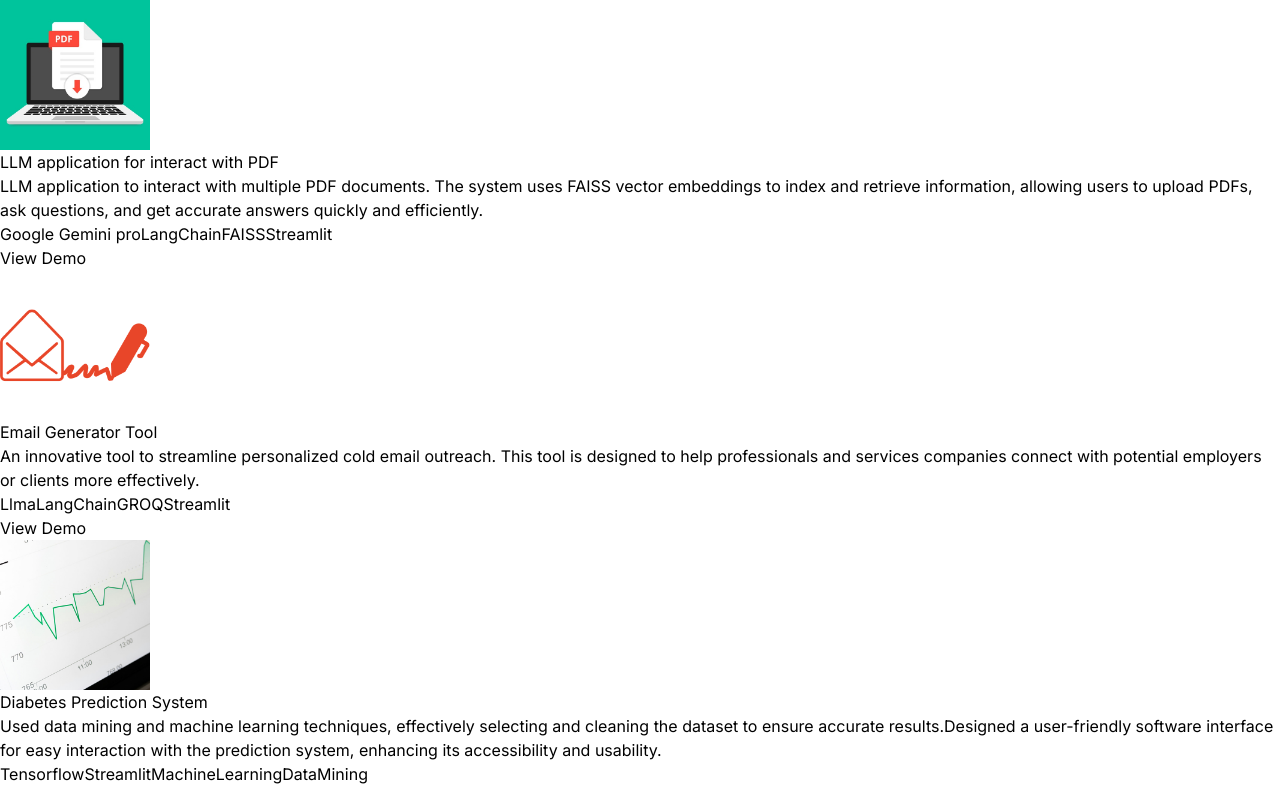
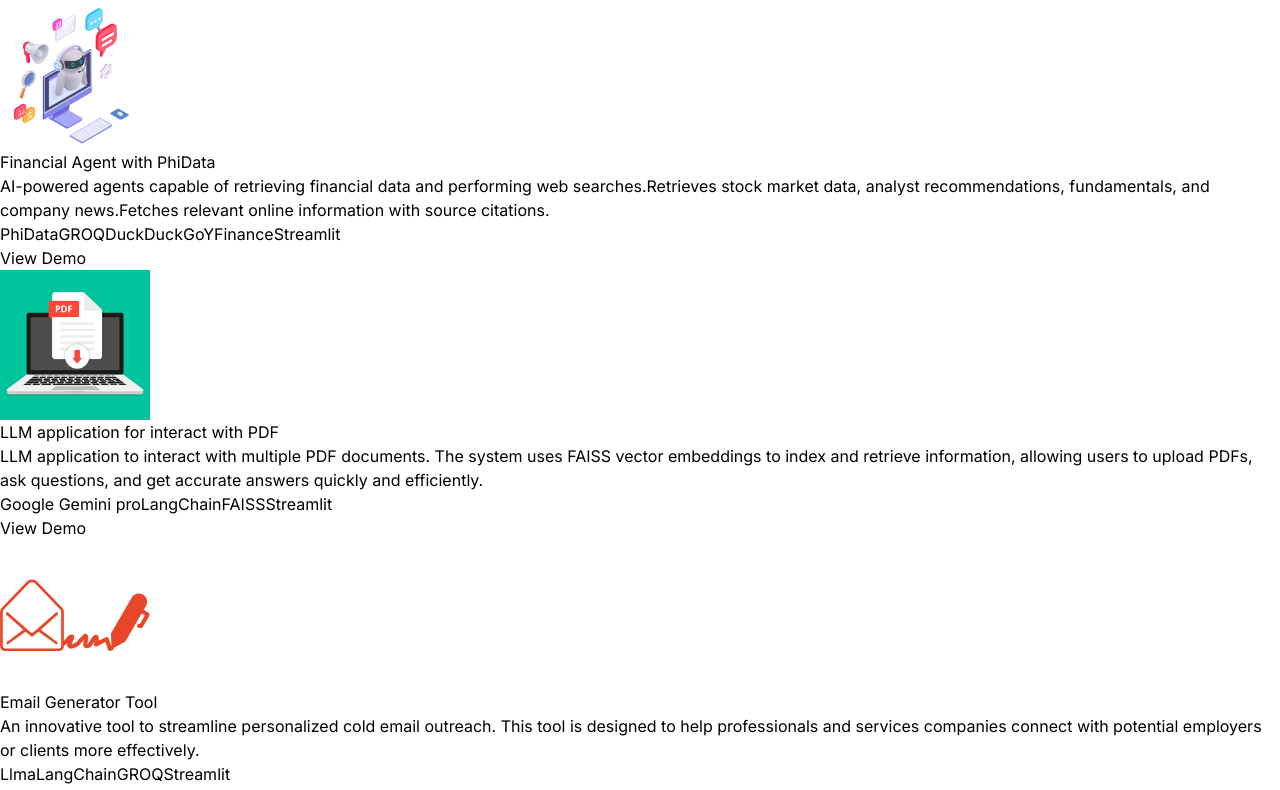
Before and after one commit to Dulara2001/Portfolio, a React (Vite) app: page / in a window 1280 px wide. Shown: the part 2166-2956 px from the top of the page. Built offline with nearby package versions, Linux system fonts and the light colour scheme.

Commit message:
update project

```diff
--- a/src/constants/index.js
+++ b/src/constants/index.js
@@ -6,6 +6,7 @@
 import project6 from "../assets/projects/project-6.jpeg";
 import project7 from "../assets/projects/project-7.png";
 import project8 from "../assets/projects/project-8.jpg";
+import project9 from "../assets/projects/project-9.png";
 import Certificate1 from "../assets/certificates/certificate1.jpg";
 import Certificate2 from "../assets/certificates/certificate2.jpg";
 
@@ -47,6 +48,14 @@
 
 
 export const PROJECTS = [
+  {
+    title: "Financial Agent with PhiData",
+    image: project9,
+    description:
+      "AI-powered agents capable of retrieving financial data and performing web searches.Retrieves stock market data, analyst recommendations, fundamentals, and company news.Fetches relevant online information with source citations.",
+    technologies: ["PhiData", "GROQ", "DuckDuckGo","YFinance", "Streamlit"],
+    link: "https://drive.google.com/file/d/15xkA6xYzMHXn8nMoYgQAlRS30R57Gt3m/view?usp=sharing"
+  },
   {
     title: "LLM application for interact with PDF",
     image: project8,
```
Also changed, not shown: src/assets/projects/project-9.png (added).
